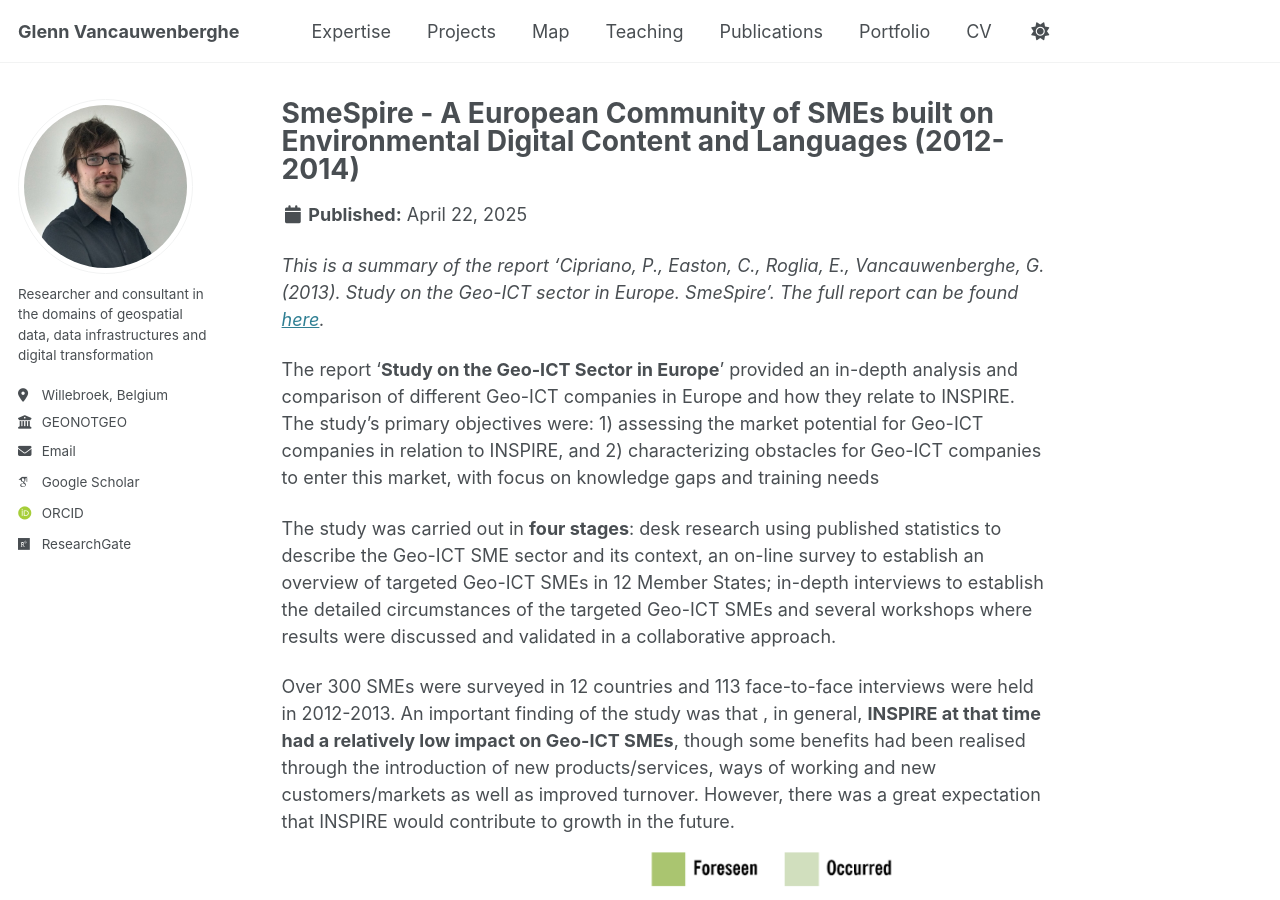
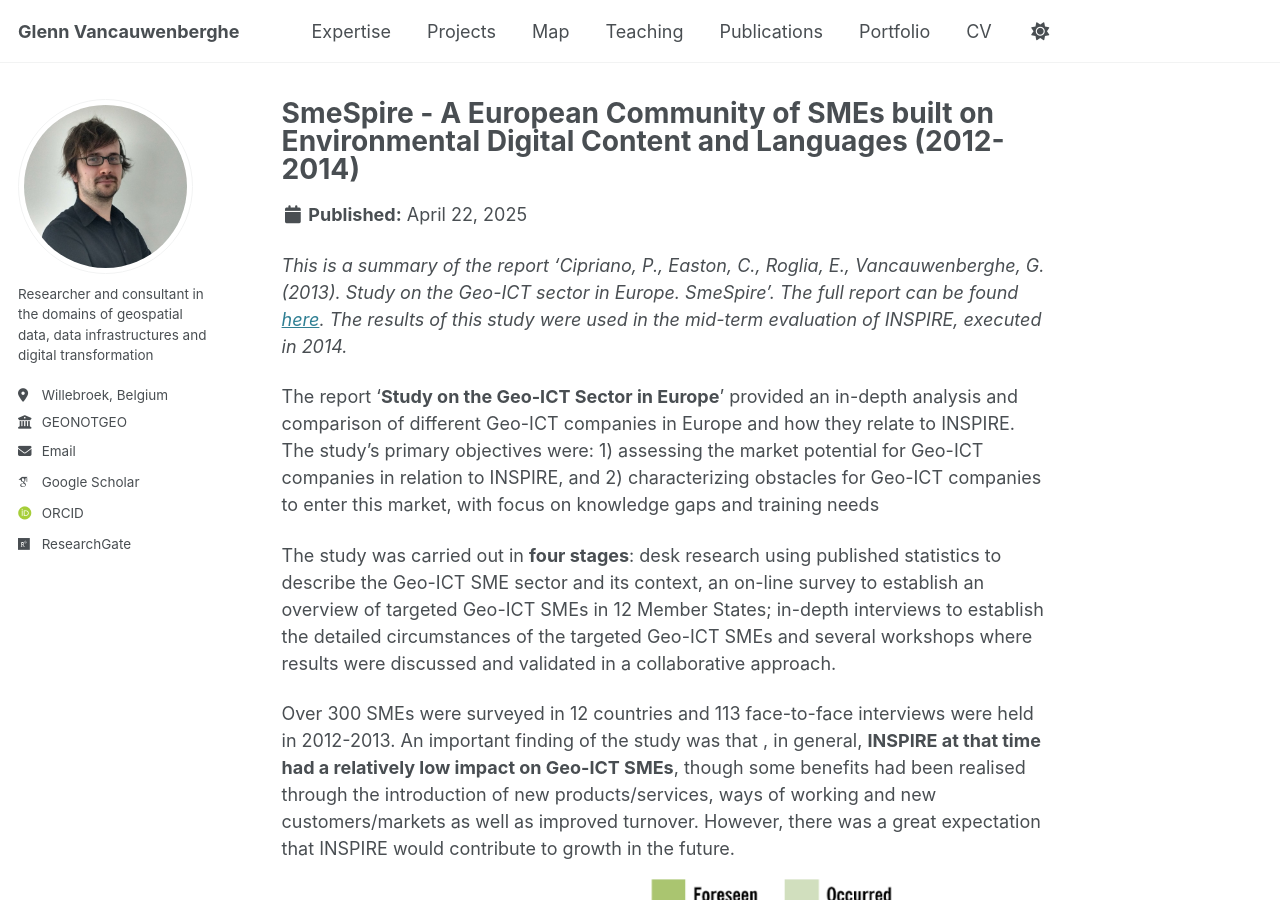
Before and after one commit to GVancauwenberghe/gvancauwenberghe.github.io, a Jekyll site: the page built from _portfolio/portfolio-2.md, in a window 1280 px wide and 900 px high. Built offline with Jekyll 4.4.1, drawn with Linux system fonts in a browser that asks for light colours; some web fonts are replaced.

Commit message:
Update portfolio-2.md

```diff
--- a/_portfolio/portfolio-2.md
+++ b/_portfolio/portfolio-2.md
@@ -4,7 +4,7 @@
 collection: portfolio
 ---
 
-_This is a summary of the report 'Cipriano, P., Easton, C., Roglia, E., Vancauwenberghe, G. (2013). Study on the Geo-ICT sector in Europe. SmeSpire'. The full report can be found [here](http://www.smespire.eu/published-by-smespire-the-first-study-on-the-geo-ict-sector-in-europe)._
+_This is a summary of the report 'Cipriano, P., Easton, C., Roglia, E., Vancauwenberghe, G. (2013). Study on the Geo-ICT sector in Europe. SmeSpire'. The full report can be found [here](http://www.smespire.eu/published-by-smespire-the-first-study-on-the-geo-ict-sector-in-europe). The results of this study were used in the mid-term evaluation of INSPIRE, executed in 2014._
 
 The report '**Study on the Geo-ICT Sector in Europe**' provided an in-depth analysis and comparison of different Geo-ICT companies in Europe and how they relate to INSPIRE. The study’s primary objectives were: 1) assessing the market potential for Geo-ICT companies in relation to INSPIRE, and 2) characterizing obstacles for Geo-ICT companies to enter this market, with focus on knowledge gaps and training needs
 
```
